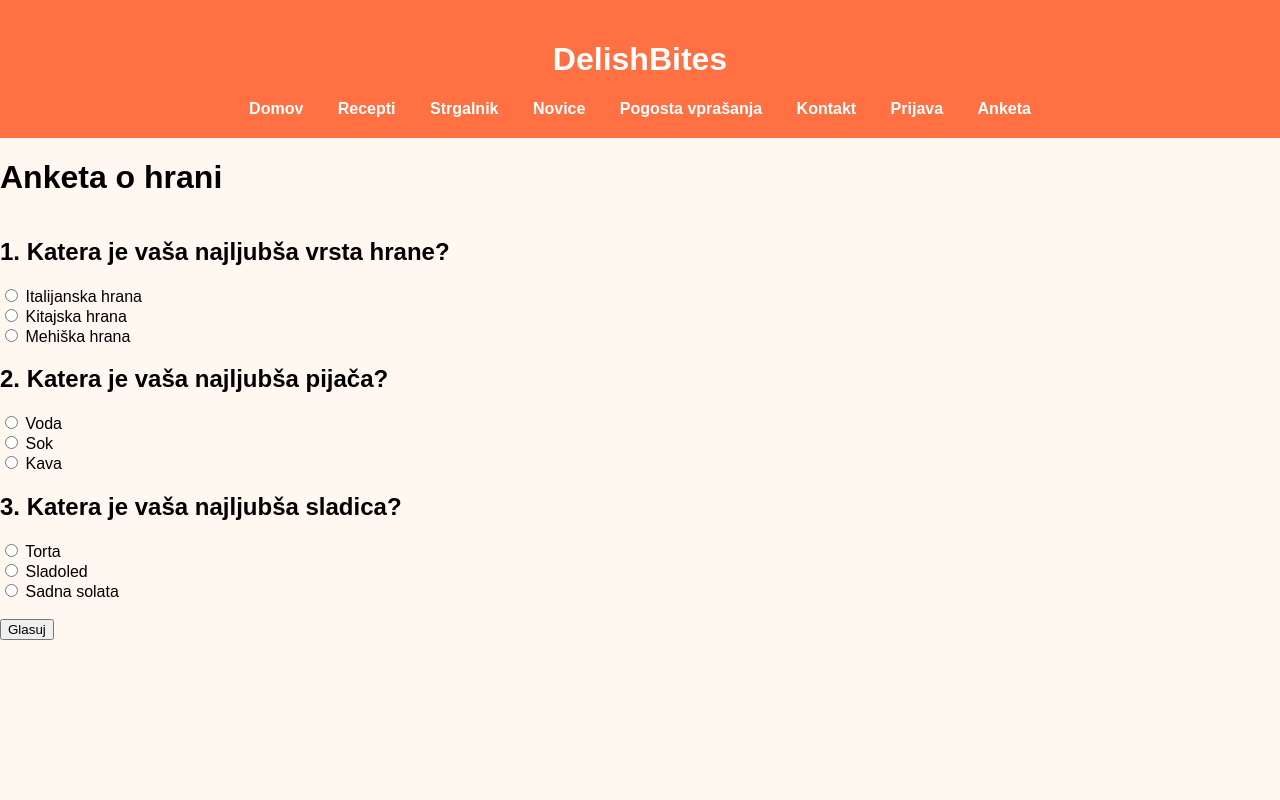
After one commit to larapijemlijeko/Skupina-ZETA, a Flask app: page /anketa in a window 1280 px wide. The commit adds this page. Run offline with Flask 3, Linux system fonts and the light colour scheme.

```diff
--- a/src/app.py
+++ b/src/app.py
@@ -12,6 +12,8 @@ import controllers.kontakt
 import controllers.vprasanja
 import controllers.registracija
 import controllers.pozabljenogeslo
+import controllers.anketa
+import controllers.nakljucniRecepti
 from models.zaBazo import create_tables
 from models.dbBackup import initializeScheduler
 
@@ -31,6 +33,8 @@ def home():
 def recepti():
     return redirect(url_for('recepti.seznam_receptov'))
 
+
+
 @f_app.route('/oddajrecept', methods=['GET', 'POST'])
 def oddajrecept():
     return controllers.oddajrecept.oddajrecept()
@@ -38,6 +42,10 @@ def oddajrecept():
 @f_app.route('/novice')
 def novice():
     return controllers.novice.novice()
+
+@f_app.route('/nakljucniRecepti')
+def novice():
+    return controllers.nakljucniRecepti.nakljucnirecept()
 
 @f_app.route('/kontakt')
 def kontakt():
@@ -59,6 +67,10 @@ def registracija():
 def pozabljenogeslo():
     return controllers.pozabljenogeslo.pozabljenogeslo()
 
+@f_app.route('/anketa')
+def anketa():
+    return controllers.anketa.anketa()
+
 @f_app.route('/scraper', methods=['GET', 'POST'])
 def scrape():
     if request.method == 'POST':
--- /dev/null
+++ b/src/controllers/anketa.py
@@ -0,0 +1,6 @@
+from flask import request, render_template
+
+
+def anketa():
+
+    return render_template("anketa.html")
--- /dev/null
+++ b/src/controllers/nakljucniRecepti.py
@@ -0,0 +1,4 @@
+from flask import request, render_template
+
+def nakljucnirecept():
+    return render_template("nakljucnirecept.html")
--- /dev/null
+++ b/src/templates/anketa.html
@@ -0,0 +1,68 @@
+<!DOCTYPE html>
+<html lang="sl">
+<head>
+    <meta charset="UTF-8">
+    <meta name="viewport" content="width=device-width, initial-scale=1.0">
+    <title>Anketni vprašalnik o hrani</title>
+     <link rel="stylesheet" href="{{ url_for('static', filename='style.css') }}">
+    <script>
+        function submitVote() {
+            const results = [];
+            const questions = ['foodAnswer1', 'foodAnswer2', 'foodAnswer3'];
+
+            for (const question of questions) {
+                const options = document.getElementsByName(question);
+                let selectedOption = null;
+
+                for (const option of options) {
+                    if (option.checked) {
+                        selectedOption = option.value;
+                        break;
+                    }
+                }
+
+                if (selectedOption) {
+                    results.push(selectedOption);
+                } else {
+                    results.push('Prosimo, izberite en odgovor.');
+                }
+            }
+
+            const resultDiv = document.getElementById('result');
+            resultDiv.innerHTML = results.map((result, index) => `Vprašanje ${index + 1}: ${result}`).join('<br>');
+        }
+    </script>
+</head>
+<body>
+    {% include 'header.html' %}
+    <h1>Anketa o hrani</h1>
+    <form>
+        <h2>1. Katera je vaša najljubša vrsta hrane?</h2>
+        <input type="radio" id="option1-1" name="foodAnswer1" value="Italijanska hrana">
+        <label for="option1-1">Italijanska hrana</label><br>
+        <input type="radio" id="option1-2" name="foodAnswer1" value="Kitajska hrana">
+        <label for="option1-2">Kitajska hrana</label><br>
+        <input type="radio" id="option1-3" name="foodAnswer1" value="Mehiška hrana">
+        <label for="option1-3">Mehiška hrana</label><br>
+
+        <h2>2. Katera je vaša najljubša pijača?</h2>
+        <input type="radio" id="option2-1" name="foodAnswer2" value="Voda">
+        <label for="option2-1">Voda</label><br>
+        <input type="radio" id="option2-2" name="foodAnswer2" value="Sok">
+        <label for="option2-2">Sok</label><br>
+        <input type="radio" id="option2-3" name="foodAnswer2" value="Kava">
+        <label for="option2-3">Kava</label><br>
+
+        <h2>3. Katera je vaša najljubša sladica?</h2>
+        <input type="radio" id="option3-1" name="foodAnswer3" value="Torta">
+        <label for="option3-1">Torta</label><br>
+        <input type="radio" id="option3-2" name="foodAnswer3" value="Sladoled">
+        <label for="option3-2">Sladoled</label><br>
+        <input type="radio" id="option3-3" name="foodAnswer3" value="Sadna solata">
+        <label for="option3-3">Sadna solata</label><br><br>
+
+        <button type="button" onclick="submitVote()">Glasuj</button>
+    </form>
+    <div id="result"></div>
+</body>
+</html>
--- a/src/templates/header.html
+++ b/src/templates/header.html
@@ -8,5 +8,6 @@
     <a href="/vprasanja">Pogosta vprašanja</a>
     <a href="/kontakt">Kontakt</a>
     <a href="/prijava">Prijava</a>
+    <a href="/anketa">Anketa</a>
   </nav>
 </header>
```
Also changed, not shown: src/models/izpisRecepta.py (deleted), src/templates/nakljucniRecepti.html (added).
